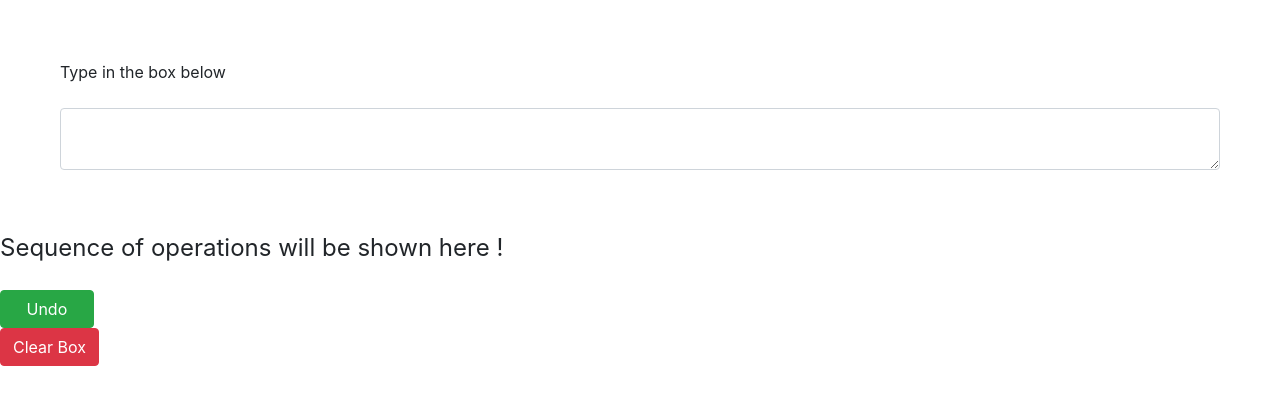
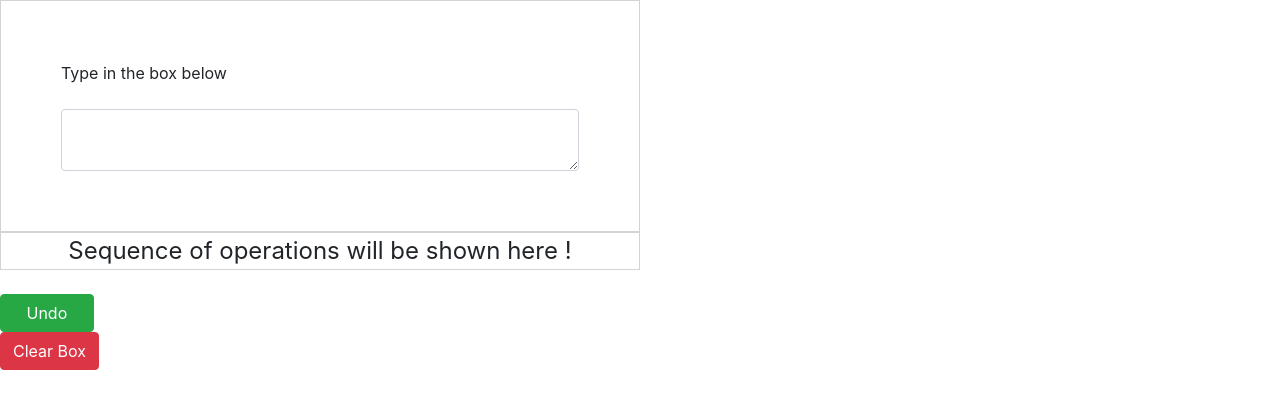
Before and after one commit to Vidit-jindal/Text-Editor, a PHP site: page / in a window 1280 px wide. Shown: the part 61-470 px from the top of the page. Run offline with PHP 8.4, Linux system fonts and the light colour scheme.

Commit message:
Update style.css

```diff
--- a/style.css
+++ b/style.css
@@ -3,3 +3,12 @@ html,
 body {
     height: 100%;
 }
+
+.text_box {
+    width: 50%;
+    height: 100%;
+    border: 1px solid lightgray;
+    display: flex;
+    flex-wrap: wrap;
+    align-content: center;
+}
```
